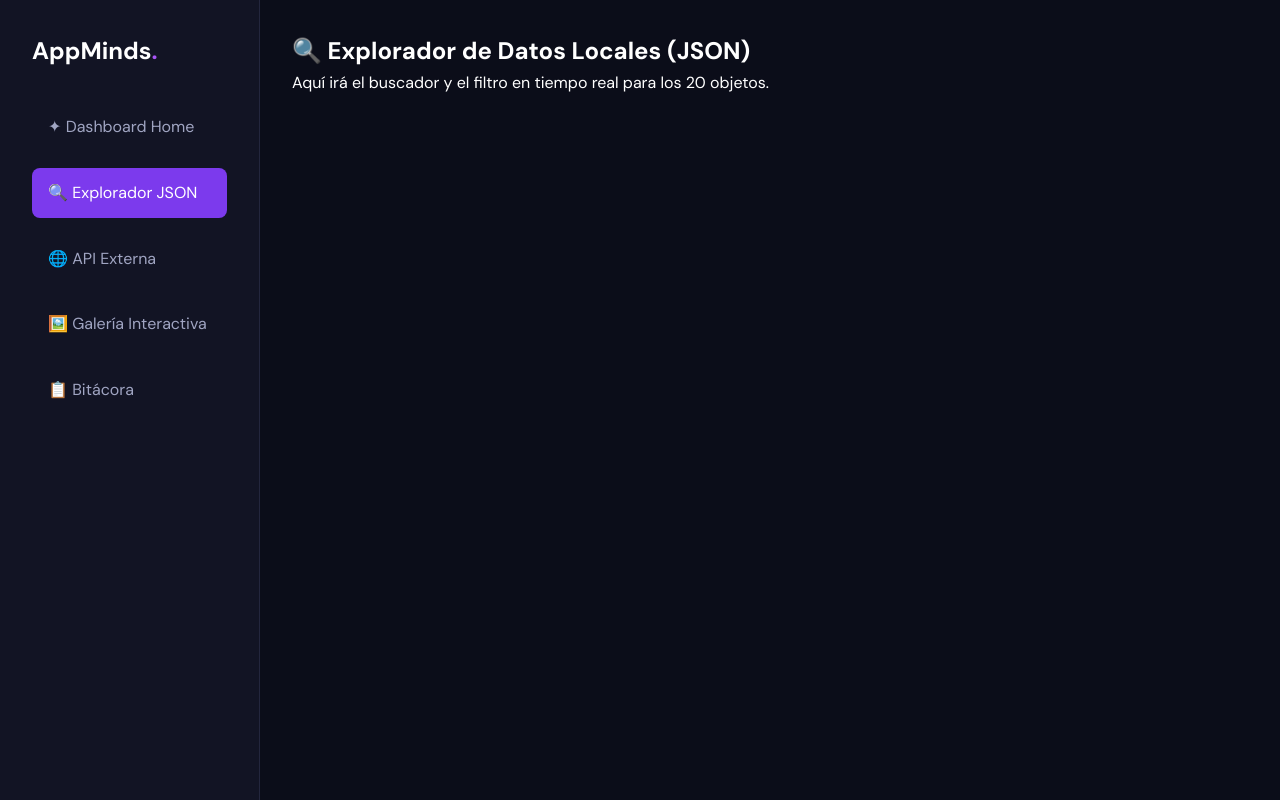
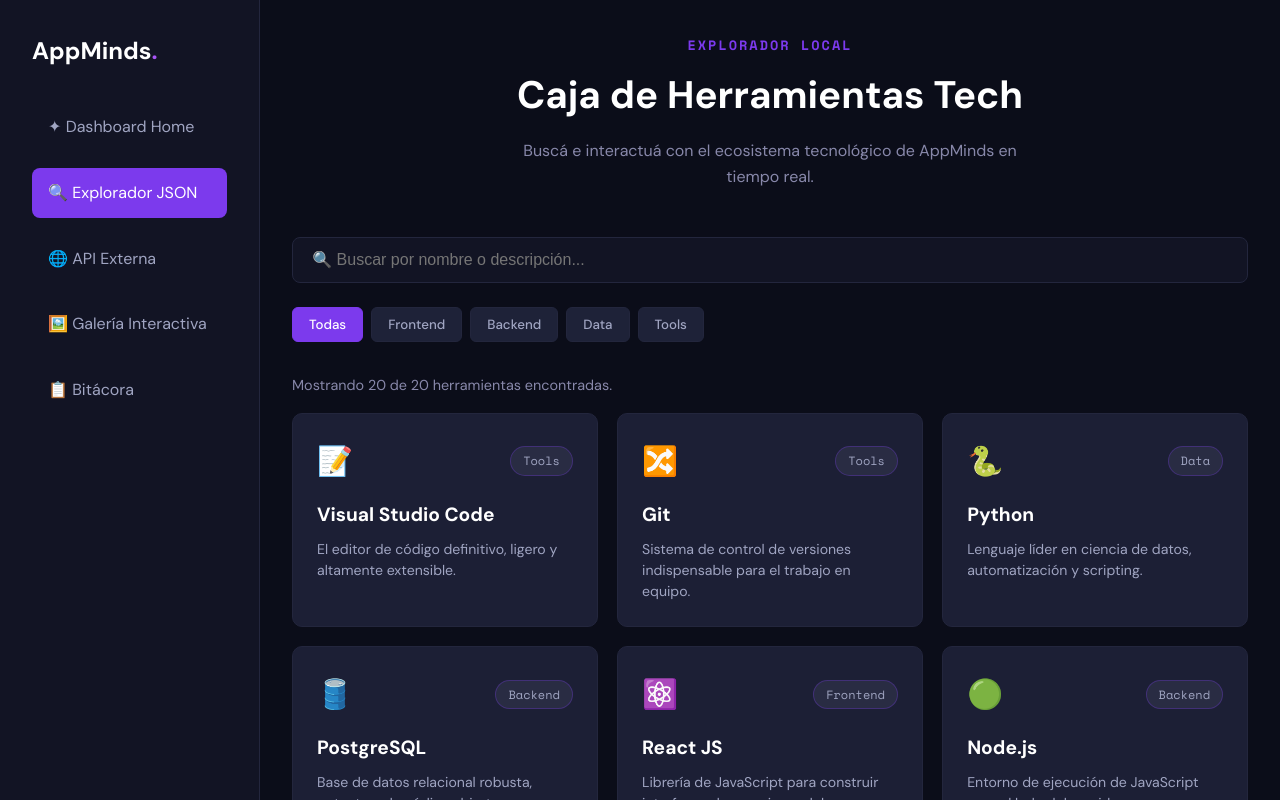
Before and after one commit to marcelacordini/FE_TP2_GRUPAL, a React (Vite) app: page /explorador in a window 1280 px wide. Built offline with nearby package versions, Linux system fonts and the light colour scheme.

Commit message:
módulo explorador json completo

```diff
--- a/src/App.css
+++ b/src/App.css
@@ -192,3 +192,96 @@
   color: #a076f9 !important;
   border: 1px solid rgba(124, 58, 237, 0.4);
 }
+
+/* --- Estilos del Explorador de Herramientas --- */
+
+.search-input {
+  width: 100%;
+  padding: 0.8rem 1.2rem;
+  background: #121424;
+  border: 1px solid #23263d;
+  border-radius: 8px;
+  color: white;
+  font-size: 1rem;
+  transition: all 0.2s ease;
+}
+
+.search-input:focus {
+  outline: none;
+  border-color: #7c3aed;
+  box-shadow: 0 0 0 3px rgba(124, 58, 237, 0.15);
+}
+
+/* Botones de categorías */
+.btn-category {
+  background: #1e2238;
+  color: #a0a5c2;
+  border: 1px solid #23263d;
+  padding: 0.5rem 1rem;
+  border-radius: 6px;
+  cursor: pointer;
+  font-weight: 500;
+  transition: all 0.2s ease;
+}
+
+.btn-category:hover {
+  background: #252a4a;
+  color: white;
+}
+
+.btn-category.active {
+  background: #7c3aed;
+  border-color: #7c3aed;
+  color: white;
+}
+
+/* Grilla de Herramientas */
+.tools-grid {
+  display: grid;
+  grid-template-columns: repeat(auto-fill, minmax(250px, 1fr));
+  gap: 1.2rem;
+}
+
+.tool-card {
+  background: #1c1f35;
+  border: 1px solid #23263d;
+  padding: 1.5rem;
+  border-radius: 10px;
+  transition: all 0.2s ease;
+}
+
+.tool-card:hover {
+  transform: translateY(-4px);
+  border-color: #4c1d95;
+  box-shadow: 0 10px 20px rgba(0, 0, 0, 0.3);
+}
+
+.tool-icon-header {
+  display: flex;
+  justify-content: space-between;
+  align-items: center;
+  margin-bottom: 1rem;
+}
+
+.tool-emoji {
+  font-size: 1.8rem;
+}
+
+.tool-category-tag {
+  background: rgba(160, 165, 194, 0.1) !important;
+  color: #a0a5c2 !important;
+  font-size: 0.75rem !important;
+}
+
+.tool-card h3 {
+  margin: 0 0 0.5rem 0;
+  color: white;
+  font-size: 1.2rem;
+}
+
+.tool-card p {
+  color: #a0a5c2;
+  font-size: 0.88rem;
+  line-height: 1.5;
+  margin: 0;
+}
--- /dev/null
+++ b/src/data/herramientas.json
@@ -0,0 +1,22 @@
+[
+  { "id": 1, "nombre": "Visual Studio Code", "categoria": "Tools", "descripcion": "El editor de código definitivo, ligero y altamente extensible.", "icono": "📝" },
+  { "id": 2, "nombre": "Git", "categoria": "Tools", "descripcion": "Sistema de control de versiones indispensable para el trabajo en equipo.", "icono": "🔀" },
+  { "id": 3, "nombre": "Python", "categoria": "Data", "descripcion": "Lenguaje líder en ciencia de datos, automatización y scripting.", "icono": "🐍" },
+  { "id": 4, "nombre": "PostgreSQL", "categoria": "Backend", "descripcion": "Base de datos relacional robusta, potente y de código abierto.", "icono": "🛢️" },
+  { "id": 5, "nombre": "React JS", "categoria": "Frontend", "descripcion": "Librería de JavaScript para construir interfaces de usuario modulares.", "icono": "⚛️" },
+  { "id": 6, "nombre": "Node.js", "categoria": "Backend", "descripcion": "Entorno de ejecución de JavaScript para el lado del servidor.", "icono": "🟢" },
+  { "id": 7, "nombre": "Pandas", "categoria": "Data", "descripcion": "Librería de Python fundamental para la manipulación y análisis de datos.", "icono": "🐼" },
+  { "id": 8, "nombre": "Looker Studio", "categoria": "Data", "descripcion": "Herramientas de Google para la creación de dashboards e informes visuales.", "icono": "📊" },
+  { "id": 9, "nombre": "Docker", "categoria": "Tools", "descripcion": "Plataforma de contenedores para asegurar que el código funcione igual en cualquier PC.", "icono": "🐳" },
+  { "id": 10, "nombre": "Figma", "categoria": "Frontend", "descripcion": "Herramientas de diseño colaborativo para prototipar interfaces de usuario.", "icono": "🎨" },
+  { "id": 11, "nombre": "MongoDB", "categoria": "Backend", "descripcion": "Base de datos NoSQL basada en documentos muy flexible.", "icono": "🍃" },
+  { "id": 12, "nombre": "TypeScript", "categoria": "Frontend", "descripcion": "Superset de JavaScript que añade tipado estático para evitar errores.", "icono": "🔷" },
+  { "id": 13, "nombre": "Postman", "categoria": "Tools", "descripcion": "Aplicación imprescindible para probar y testear endpoints de APIs.", "icono": "🚀" },
+  { "id": 14, "nombre": "NumPy", "categoria": "Data", "descripcion": "Librería de Python experta en computación numérica y matrices masivas.", "icono": "🔢" },
+  { "id": 15, "nombre": "Tailwind CSS", "categoria": "Frontend", "descripcion": "Framework de CSS basado en clases de utilidad para maquetar a la velocidad de la luz.", "icono": "💨" },
+  { "id": 16, "nombre": "Express.js", "categoria": "Backend", "descripcion": "Framework minimalista y rápido para construir APIs REST en Node.js.", "icono": "🚂" },
+  { "id": 17, "nombre": "Jupyter Notebook", "categoria": "Data", "descripcion": "Entorno interactivo ideal para experimentar con datos y código Python.", "icono": "📓" },
+  { "id": 18, "nombre": "Amazon Web Services", "categoria": "Tools", "descripcion": "Plataforma de servicios de computación en la nube para desplegar apps.", "icono": "☁️" },
+  { "id": 19, "nombre": "Sass", "categoria": "Frontend", "descripcion": "Preprocesador de CSS que añade superpoderes como variables y anidamiento.", "icono": "💅" },
+  { "id": 20, "nombre": "DBeaver", "categoria": "Data", "descripcion": "Cliente de base de datos universal compatible con SQL, Postgres y más.", "icono": "🦫" }
+]
--- a/src/pages/Explorer.jsx
+++ b/src/pages/Explorer.jsx
@@ -1,8 +1,84 @@
+import { useState } from 'react';
+import herramientasData from '../data/herramientas.json';
+
 function Explorer() {
+  // Estados para los filtros
+  const [busqueda, setBusqueda] = useState('');
+  const [categoriaSeleccionada, setCategoriaSeleccionada] = useState('Todas');
+
+  // Listado único de categorías extraído automáticamente del JSON
+  const categorias = ['Todas', 'Frontend', 'Backend', 'Data', 'Tools'];
+
+  // LÓGICA DE FILTRADO COMBINADO (Buscador + Botón de Categoría)
+  const herramientasFiltradas = herramientasData.filter((herramienta) => {
+    const coincideTexto = herramienta.nombre.toLowerCase().includes(busqueda.toLowerCase()) ||
+                          herramienta.descripcion.toLowerCase().includes(busqueda.toLowerCase());
+
+    const coincideCategoria = categoriaSeleccionada === 'Todas' || herramienta.categoria === categoriaSeleccionada;
+
+    return coincideTexto && coincideCategoria;
+  });
+
   return (
-    <div className="fade-in">
-      <h2>🔍 Explorador de Datos Locales (JSON)</h2>
-      <p>Aquí irá el buscador y el filtro en tiempo real para los 20 objetos.</p>
+    <div className="explorer-page fade-in">
+      <div className="section-header">
+        <span className="section-tag">EXPLORADOR LOCAL</span>
+        <h2>Caja de Herramientas Tech</h2>
+        <p>Buscá e interactuá con el ecosistema tecnológico de AppMinds en tiempo real.</p>
+      </div>
+
+      {/* CONTROLES DE FILTRADO */}
+      <div className="filter-container" style={{ marginTop: '2rem', marginBottom: '2rem' }}>
+        {/* Input de Búsqueda */}
+        <div className="search-box-wrapper" style={{ marginBottom: '1.5rem' }}>
+          <input
+            type="text"
+            placeholder="🔍 Buscar por nombre o descripción..."
+            value={busqueda}
+            onChange={(e) => setBusqueda(e.target.value)}
+            className="search-input"
+          />
+        </div>
+
+        {/* Botones de Categorías */}
+        <div className="category-buttons" style={{ display: 'flex', gap: '0.5rem', flexWrap: 'wrap' }}>
+          {categorias.map((cat) => (
+            <button
+              key={cat}
+              onClick={() => setCategoriaSeleccionada(cat)}
+              className={`btn-category ${categoriaSeleccionada === cat ? 'active' : ''}`}
+            >
+              {cat}
+            </button>
+          ))}
+        </div>
+      </div>
+
+      {/* CONTADOR DE RESULTADOS */}
+      <div style={{ color: 'var(--text-muted)', marginBottom: '1rem', fontSize: '0.9rem' }}>
+        Mostrando {herramientasFiltradas.length} de {herramientasData.length} herramientas encontradas.
+      </div>
+
+      {/* GRILLA DE HERRAMIENTAS */}
+      <div className="tools-grid">
+        {herramientasFiltradas.map((tool) => (
+          <div key={tool.id} className="tool-card fade-in">
+            <div className="tool-icon-header">
+              <span className="tool-emoji">{tool.icono}</span>
+              <span className="tag tool-category-tag">{tool.categoria}</span>
+            </div>
+            <h3>{tool.nombre}</h3>
+            <p>{tool.descripcion}</p>
+          </div>
+        ))}
+
+        {/* Mensaje en caso de no encontrar coincidencias */}
+        {herramientasFiltradas.length === 0 && (
+          <div style={{ gridColumn: '1 / -1', textAlign: 'center', padding: '3rem', color: 'var(--text-muted)' }}>
+            📡 No se encontraron herramientas que coincidan con tu búsqueda.
+          </div>
+        )}
+      </div>
     </div>
   );
 }
```
